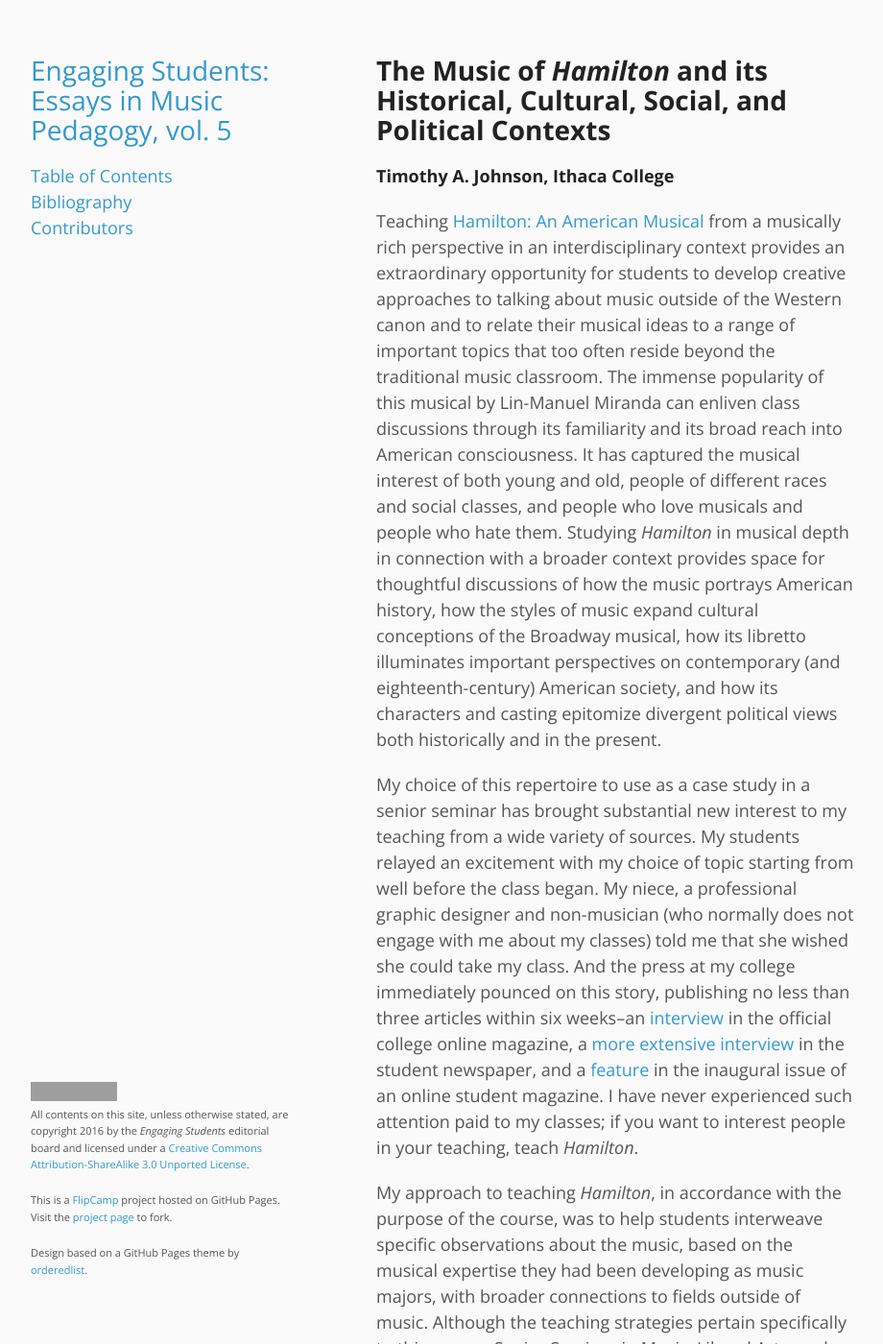
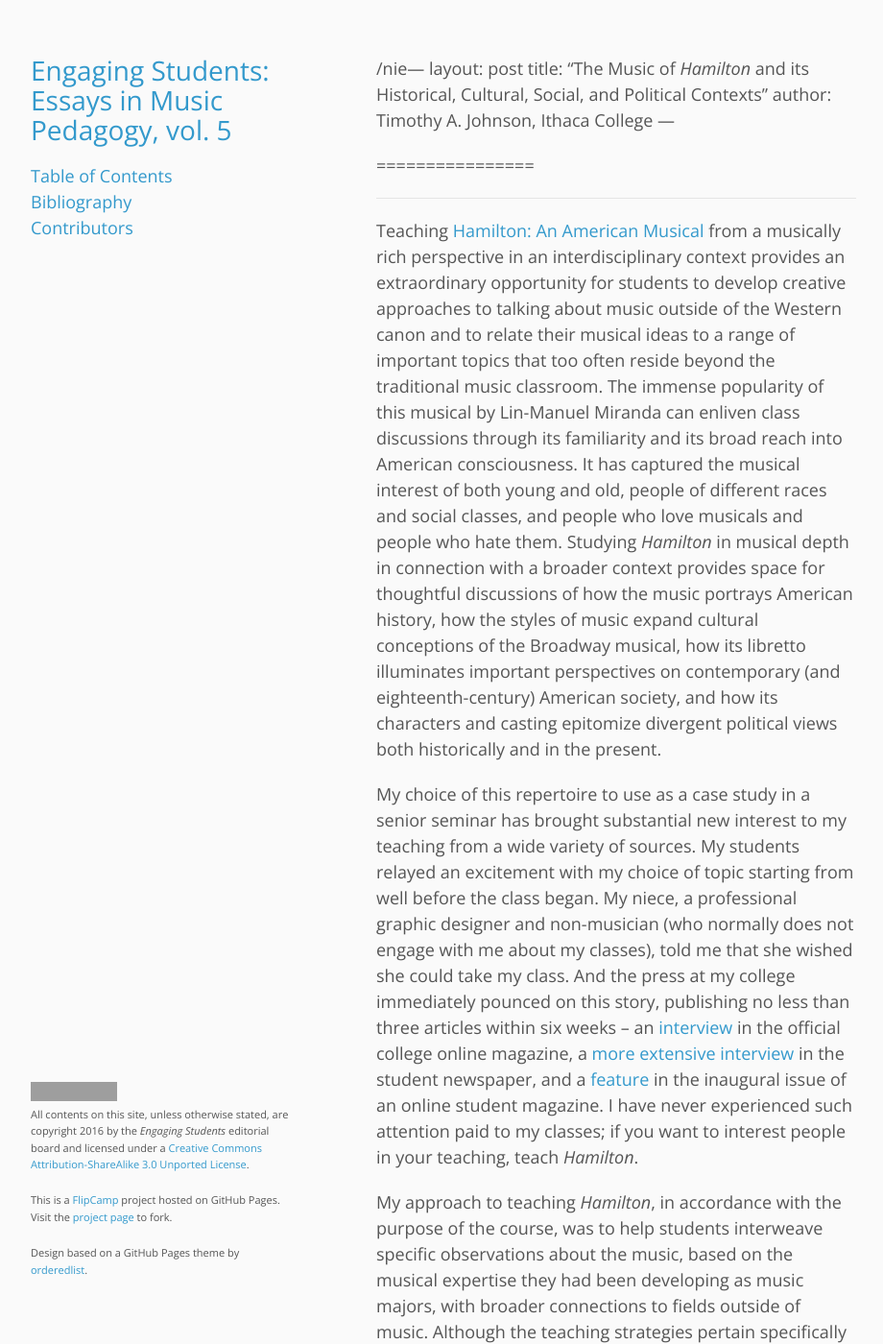
Before and after one commit to flipcamp/engagingstudents5, a Jekyll site: the page built from essays/johnson.md, in a window 1280 px wide and 1400 px high. Shown: the whole window at 96% size, without its empty margins (178-1098 px from the left). Built offline with Jekyll 4.4.1, drawn with Linux system fonts in a browser that asks for light colours; our own code applies the rules of GitHub Pages for plain Markdown files; some of the changed text lies outside the part shown; grey boxes are pictures that could not be loaded.

Commit message:
some author edits

```diff
--- a/essays/johnson.md
+++ b/essays/johnson.md
@@ -1,4 +1,4 @@
----
+/nie---
 layout: post
 title: "The Music of *Hamilton* and its Historical, Cultural, Social, and Political Contexts"
 author: Timothy A. Johnson, Ithaca College
@@ -11,7 +11,7 @@
 
 Teaching [Hamilton: An American Musical](http://www.hamiltonbroadway.com/) from a musically rich perspective in an interdisciplinary context provides an extraordinary opportunity for students to develop creative approaches to talking about music outside of the Western canon and to relate their musical ideas to a range of important topics that too often reside beyond the traditional music classroom. The immense popularity of this musical by Lin-Manuel Miranda can enliven class discussions through its familiarity and its broad reach into American consciousness. It has captured the musical interest of both young and old, people of different races and social classes, and people who love musicals and people who hate them. Studying *Hamilton* in musical depth in connection with a broader context provides space for thoughtful discussions of how the music portrays American history, how the styles of music expand cultural conceptions of the Broadway musical, how its libretto illuminates important perspectives on contemporary (and eighteenth-century) American society, and how its characters and casting epitomize divergent political views both historically and in the present.
 
-My choice of this repertoire to use as a case study in a senior seminar has brought substantial new interest to my teaching from a wide variety of sources. My students relayed an excitement with my choice of topic starting from well before the class began. My niece, a professional graphic designer and non-musician (who normally does not engage with me about my classes) told me that she wished she could take my class. And the press at my college immediately pounced on this story, publishing no less than three articles within six weeks--an [interview](http://www.ithaca.edu/news/releases/music-professor-takes-a-shot-on-hamilton-43506/#.WQH-XvkrLGg) in the official college online magazine, a [more extensive interview](https://theithacan.org/life-culture/qa-ic-professor-starts-a-revolution-with-hamilton-course/) in the student newspaper, and a [feature](http://www.icchronicle.org/2017/03/17/hamiltons-revolution-enters-classroom/) in the inaugural issue of an online student magazine. I have never experienced such attention paid to my classes; if you want to interest people in your teaching, teach *Hamilton*.
+My choice of this repertoire to use as a case study in a senior seminar has brought substantial new interest to my teaching from a wide variety of sources. My students relayed an excitement with my choice of topic starting from well before the class began. My niece, a professional graphic designer and non-musician (who normally does not engage with me about my classes), told me that she wished she could take my class. And the press at my college immediately pounced on this story, publishing no less than three articles within six weeks -- an [interview](http://www.ithaca.edu/news/releases/music-professor-takes-a-shot-on-hamilton-43506/#.WQH-XvkrLGg) in the official college online magazine, a [more extensive interview](https://theithacan.org/life-culture/qa-ic-professor-starts-a-revolution-with-hamilton-course/) in the student newspaper, and a [feature](http://www.icchronicle.org/2017/03/17/hamiltons-revolution-enters-classroom/) in the inaugural issue of an online student magazine. I have never experienced such attention paid to my classes; if you want to interest people in your teaching, teach *Hamilton*.
 
 My approach to teaching *Hamilton*, in accordance with the purpose of the course, was to help students interweave specific observations about the music, based on the musical expertise they had been developing as music majors, with broader connections to fields outside of music. Although the teaching strategies pertain specifically to this course--Senior Seminar in Music, Liberal Arts, and Outside Fields--the discussion topics and assignments that I will outline may be used at multiple curricular levels and in a variety of courses that make room for exploration of music in broader contexts.
 
```
Also changed, not shown: other parts of essays/johnson.md (+2 -2 lines), bibliography.md (+1 -1 lines), essays/jenkins.md (+1 -1 lines).
